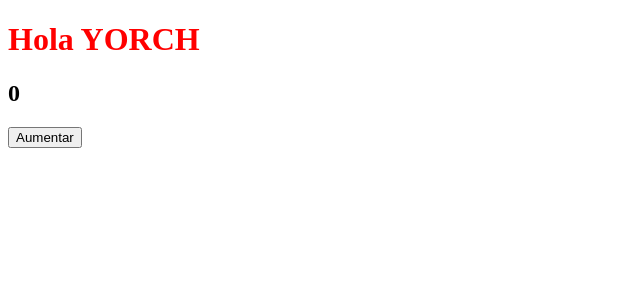
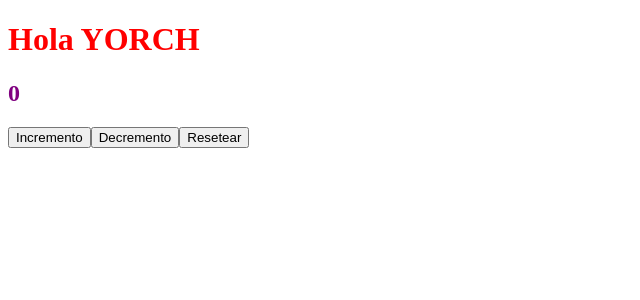
Before and after one commit to yorch-cc/Capacitacion-VUE, a Vue app in the folder vue-project/: page / in a window 1280 px wide. Shown: the top 300 px of the page, without its empty margins (0-640 px from the left). Built offline with nearby package versions, Linux system fonts and the light colour scheme.

Commit message:
feat(App.vue): ✨ add computed property for counter class
Also add decrement and reset buttons with positive, negative and zero styles.

```diff
--- a/vue-project/src/App.vue
+++ b/vue-project/src/App.vue
@@ -1,21 +1,40 @@
 <script setup>
-import {ref} from 'vue';
+import {ref, computed } from 'vue';
 const name = 'yorch'
 const counter = ref(0);
 
-const increment = () => {
-  console.log('aumentar contador')
-  counter.value++;
+
+const increment = () => counter.value++;
 
 
-}
+const decrement = () => counter.value--;
+
+const reset = () => (counter.value = 0);
+
+const classCounter = computed(() => {
+  if(counter.value === 0){
+    return 'zero'
+  }
+  if(counter.value > 0 ){
+    return 'positive'
+  }
+
+  if(counter.value < 0){
+    return 'negative'
+  }
+
+})
+
+
 
 </script>
 
 <template>
   <h1>Hola {{ name.toUpperCase() }}</h1>
-  <h2>{{ counter   }}</h2>
-  <button @click ="increment">Aumentar</button>
+  <h2 :class="classCounter">{{ counter }}</h2>
+   <button @click="increment">Incremento</button>
+  <button @click="decrement">Decremento</button>
+  <button @click ="reset">Resetear</button>
 
 
 </template>
@@ -25,4 +44,16 @@ h1 {
   color: red ;
 
 }
+
+.positive {
+    color:green;
+  }
+
+  .negative {
+    color: red;
+  }
+
+  .zero {
+    color:purple
+  }
 </style>
```
